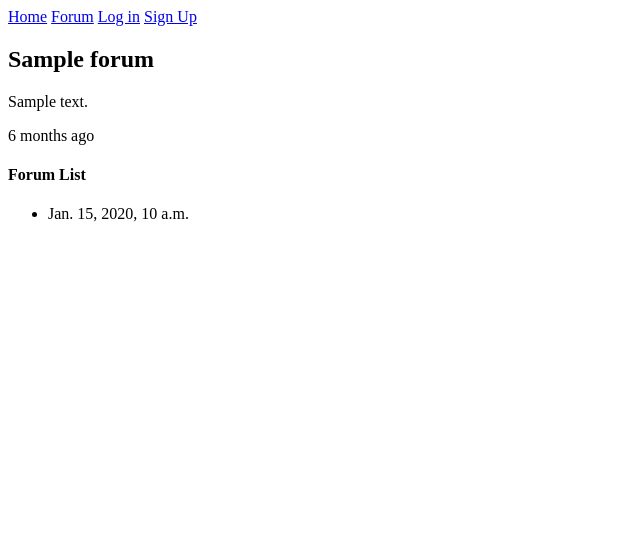
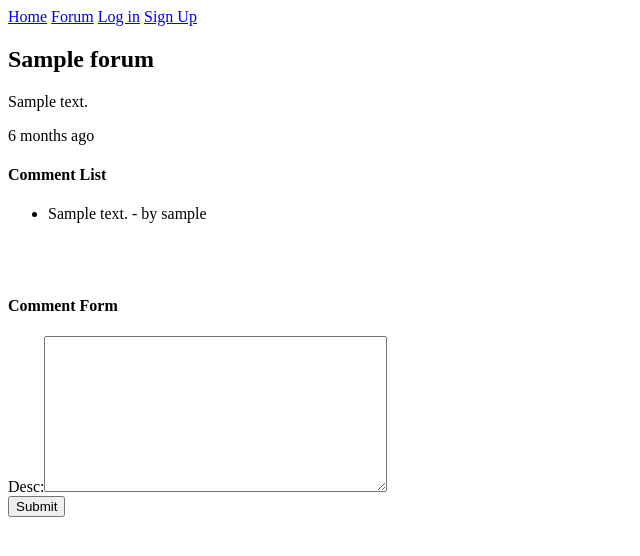
Before and after one commit to DamnAndo/Django-Web-Forum, a Django app: a page that uses apps/templates/forum/forum_detail.html in a window 1280 px wide. Shown: the top 556 px of the page, without its empty margins (0-640 px from the left). Run offline with Django 3.2, Linux system fonts and the light colour scheme; tables that the repository leaves empty hold one stand-in row (values such as "Sample post").

Commit message:
Create Commentar

```diff
--- /dev/null
+++ b/apps/forum/forms.py
@@ -0,0 +1,4 @@
+from django import forms
+
+class CommentForm(forms.Form):
+    desc = forms.CharField(widget=forms.Textarea)
--- a/apps/forum/models.py
+++ b/apps/forum/models.py
@@ -12,8 +12,9 @@ class Forum(models.Model):
     created_at = models.DateTimeField(auto_now_add=True)
 
     def save(self,*args,**kwargs):
-        self.slug = slugify(self.title)+'-'+time.strftime("%Y%m%d-%H%M%S")
-        super(Forum,self).save(*args, **kwargs)
+        if self.pk is None:
+            self.slug = slugify(self.title)+'-'+time.strftime("%Y%m%d-%H%M%S")
+            super(Forum,self).save(*args, **kwargs)
 
     def get_absolute_url(self):
         return reverse('forum-list')
@@ -26,3 +27,6 @@ class Comment(models.Model):
     forum = models.ForeignKey(Forum,on_delete=models.CASCADE)
     desc = models.TextField()
     created_at = models.DateTimeField(auto_now_add=True)
+
+    def get_absolute_url(self):
+        return reverse('forum-list')
--- a/apps/forum/urls.py
+++ b/apps/forum/urls.py
@@ -1,6 +1,6 @@
 from django.urls import path,include
 from .views import (ForumCreate,ForumListView,ForumUserListView,
-                    ForumDetailView,ForumUpdateView,ForumDeleteView)
+                    ForumDetailView,ForumUpdateView,ForumDeleteView,CommentCreate)
 
 urlpatterns = [
     path("",ForumListView.as_view(),name="forum-list"),
@@ -9,4 +9,6 @@ urlpatterns = [
     path("delete/<int:pk>", ForumDeleteView.as_view(), name="forum-delete"),
     path("<slug:slug>/",ForumDetailView.as_view(),name="forum-detail"),
     path("by/<username>/", ForumUserListView.as_view(), name="forum-by"),
+    path("comment/add/<int:pk>",CommentCreate.as_view(), name="comment-add"),
+
 ]
--- a/apps/forum/views.py
+++ b/apps/forum/views.py
@@ -4,7 +4,8 @@ from  django.utils.decorators import method_decorator
 from django.views.generic import CreateView,ListView,DetailView,UpdateView,DeleteView
 from django.contrib.auth.models import User
 from django.http import HttpResponseForbidden
-from .models import Forum
+from .models import Forum,Comment
+from .forms import CommentForm
 
 class OwnerMixin(object):
     def dispatch(self, request,*args, **kwargs):
@@ -28,7 +29,8 @@ class ForumDetailView(DetailView):
     model=Forum
     def get_context_data(self,**kwargs):
         context = super().get_context_data(**kwargs)
-        context['forum_list'] = Forum.objects.all()
+        # context['forum_list'] = Forum.objects.all()
+        context['form_comment'] = CommentForm()
         return context
 
 @method_decorator(login_required,name="dispatch")
@@ -51,3 +53,20 @@ class ForumCreate(CreateView):
     def form_valid(self, form):
         form.instance.user = self.request.user
         return super().form_valid(form)
+
+@method_decorator(login_required,name="dispatch")
+class CommentCreate(CreateView):
+    model = Comment
+    fields = ['desc']
+
+    def form_valid(self, form):
+        _forum = get_object_or_404(Forum, id=self.kwargs['pk'])
+        form.instance.user = self.request.user
+        form.instance.forum = _forum
+        return super().form_valid(form)
+
+    # def form_valid(self, form):
+    #     _forum = get_object_or_404(Forum, id=self.kwargs['pk'])
+    #     form.instance.user = self.request.user
+    #     form.instance.form = _forum
+    #     return super().form_valid(form)
--- a/apps/templates/forum/forum_detail.html
+++ b/apps/templates/forum/forum_detail.html
@@ -13,10 +13,18 @@
         </form>
     {% endif %}
 
-    <h4>Forum List</h4>
+    <h4>Comment List</h4>
     <ul>
-    {% for forum in forum_list %}
-        <li>{{forum.created_at}}</li>
+    {% for comment in object.comment_set.all %}
+        <li>{{comment.desc}} - by {{comment.user}}</li>
     {% endfor %}
     </ul>
+    <br />
+    <br />
+    <h4>Comment Form</h4>
+    <form method="POST" action="{% url 'comment-add' object.id %}">
+        {% csrf_token %}
+        {{ form_comment }}<br/>
+        <input type="submit" value="Submit"/><br/>
+    </form>
 {% endblock %}
```
Also changed, not shown: apps/templates/forum/comment_form.html (added, +13 -0 lines).
